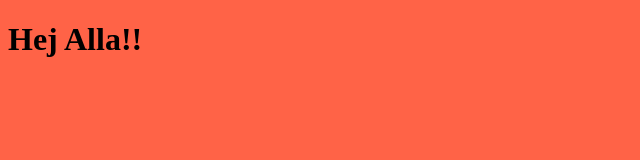
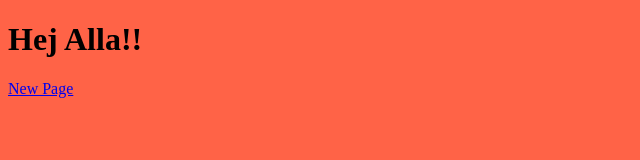
Before and after one commit to bondhonshahriaralam/Te423, a plain HTML site: page index.html in a window 1280 px wide. Shown: the full height of the page, 0-640 px from the left. Drawn offline with Linux system fonts and the light colour scheme.

Commit message:
updated the link

```diff
--- a/index.html
+++ b/index.html
@@ -8,5 +8,6 @@
 </head>
 <body>
     <h1>Hej Alla!!</h1>
+    <a href="./html/newpage.html">New Page</a>
 </body>
 </html>
```
